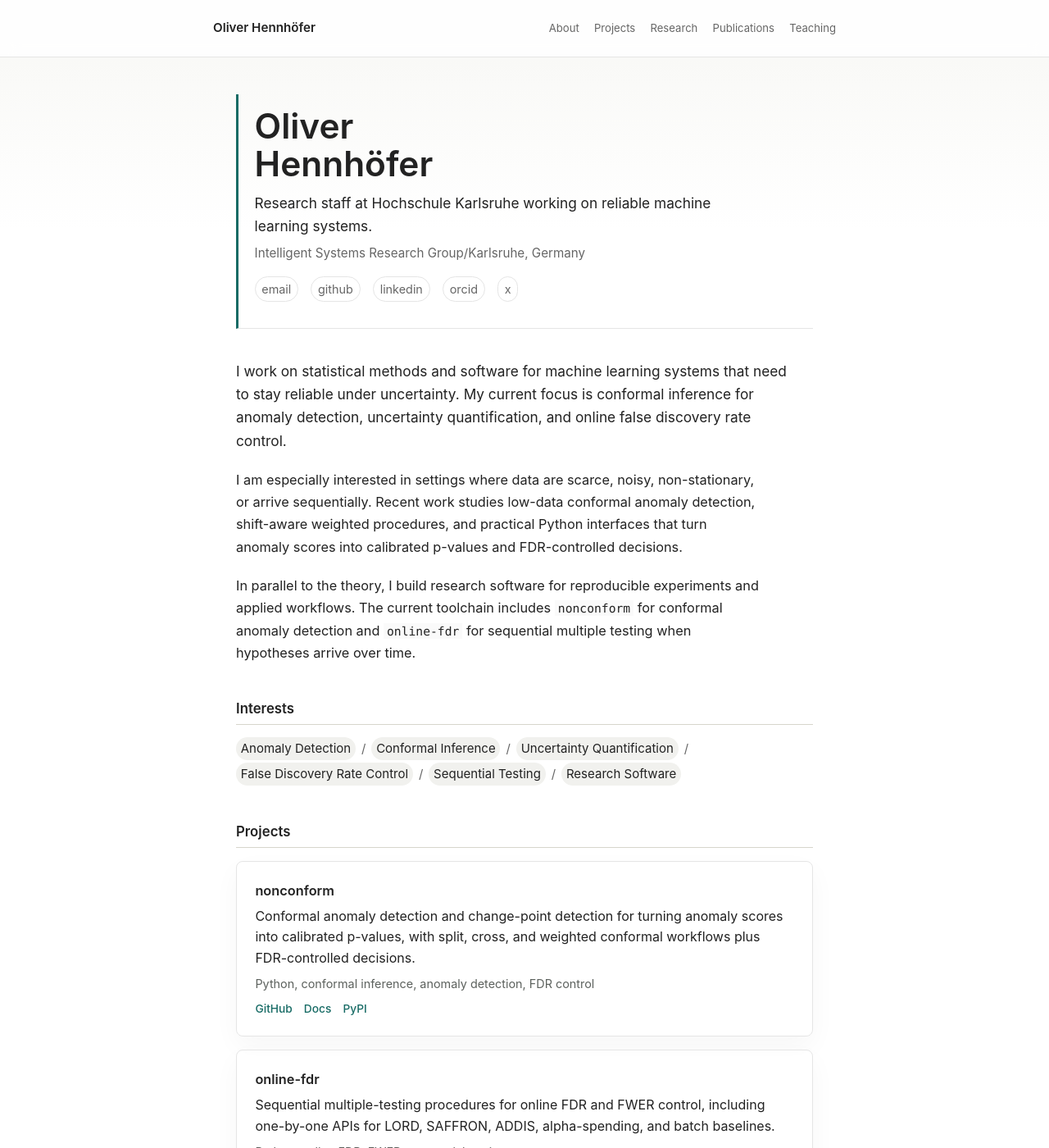
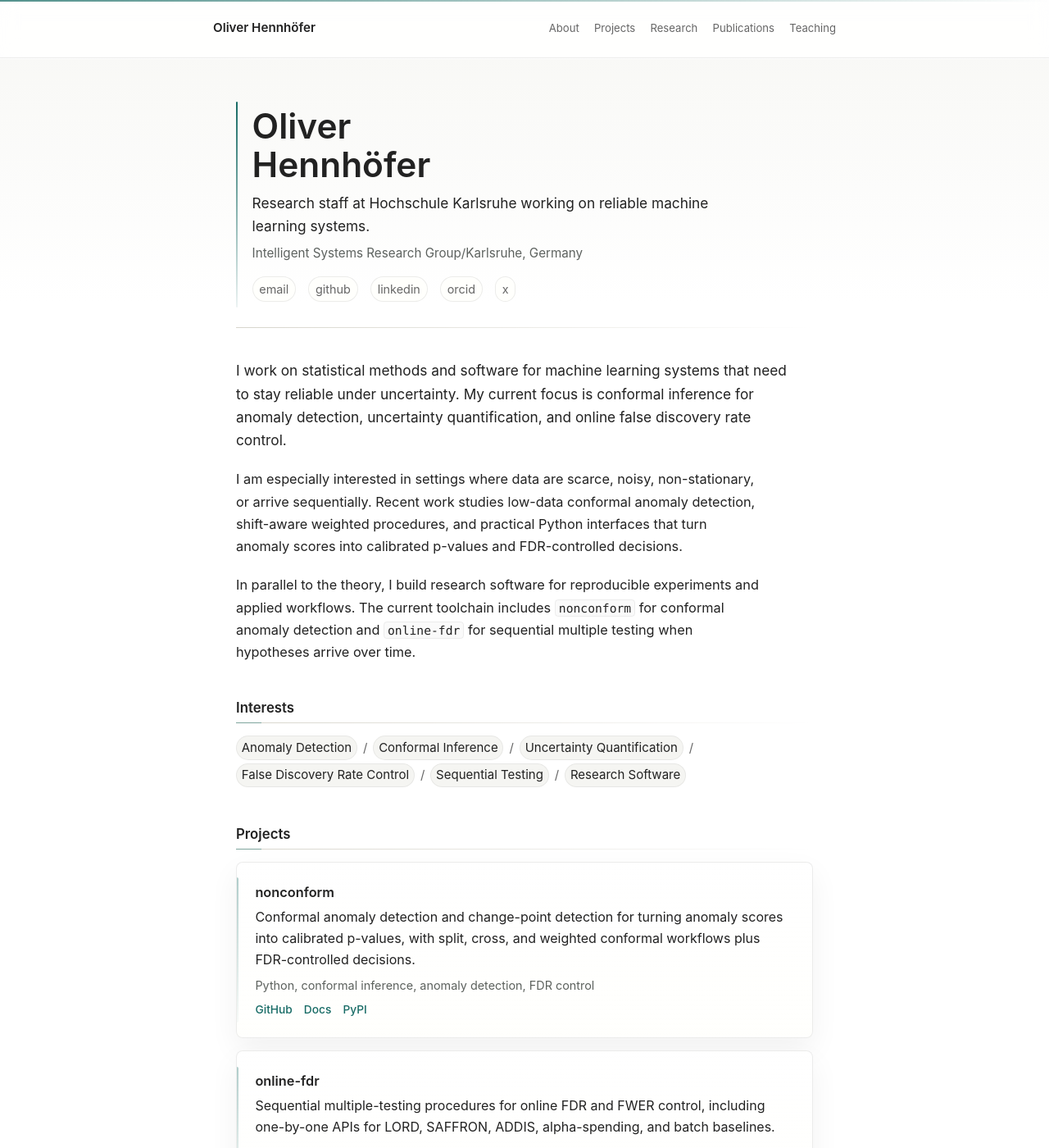
Before and after one commit to OliverHennhoefer/OliverHennhoefer.github.io, a Jekyll site: the page built from index.md, in a window 1280 px wide and 1400 px high. Shown: the whole window at 82% size. Built offline with Jekyll 4.4.1, drawn with Linux system fonts in a browser that asks for light colours.

Commit message:
Update custom-styles.scss

```diff
--- a/_sass/minima/custom-styles.scss
+++ b/_sass/minima/custom-styles.scss
@@ -2,23 +2,74 @@
 
 :root {
   --accent: #176b65;
-  --accent-soft: #e8f3f1;
+  --accent-strong: #0d4f4a;
+  --accent-soft: #e7f2f0;
   --ink-soft: #f7f7f4;
+  --paper-warm: rgba(255, 255, 252, 0.78);
+  --rule-soft: rgba(17, 17, 17, 0.08);
   --rule-strong: #d7d5cc;
+  --shadow-soft: 0 14px 36px rgba(17, 24, 23, 0.055);
+  --shadow-lift: 0 18px 44px rgba(17, 24, 23, 0.08);
 }
 
 body {
   background:
-    linear-gradient(180deg, var(--ink-soft) 0, #ffffff 280px);
+    linear-gradient(180deg, var(--ink-soft) 0, #ffffff 23rem);
+  color-scheme: light;
+  font-variant-numeric: oldstyle-nums;
+}
+
+.site-container {
+  position: relative;
+
+  &::before {
+    content: "";
+    position: fixed;
+    z-index: 20;
+    top: 0;
+    right: 0;
+    left: 0;
+    height: 2px;
+    pointer-events: none;
+    background: linear-gradient(90deg, var(--accent), rgba(23, 107, 101, 0));
+    opacity: 0.74;
+  }
 }
 
 ::selection {
   background: var(--accent-soft);
+  color: $text-color;
+}
+
+a {
+  text-decoration-color: rgba(23, 107, 101, 0.36);
+  text-decoration-thickness: 0.07em;
+
+  &:focus-visible {
+    outline: 2px solid rgba(23, 107, 101, 0.26);
+    outline-offset: 3px;
+    border-radius: 4px;
+  }
 }
 
 .site-header {
-  background: rgba(255, 255, 255, 0.86);
+  position: sticky;
+  z-index: 10;
+  top: 0;
+  border-bottom-color: var(--rule-soft);
+  background: rgba(255, 255, 255, 0.88);
+  -webkit-backdrop-filter: blur(10px);
   backdrop-filter: blur(10px);
+  box-shadow: 0 1px 0 rgba(255, 255, 255, 0.72);
+}
+
+.site-title {
+  transition: color 0.16s ease;
+
+  &:hover,
+  &:focus {
+    color: var(--accent-strong);
+  }
 }
 
 .nav-link,
@@ -29,19 +80,86 @@ body {
   text-underline-offset: 0.18em;
 }
 
+.nav-link {
+  position: relative;
+  padding-bottom: 0.12rem;
+  transition: color 0.16s ease;
+
+  &::after {
+    content: "";
+    position: absolute;
+    right: 0;
+    bottom: -0.16rem;
+    left: 0;
+    height: 1px;
+    background: currentColor;
+    opacity: 0;
+    transform: scaleX(0.25);
+    transform-origin: left;
+    transition:
+      opacity 0.16s ease,
+      transform 0.16s ease;
+  }
+
+  &:hover,
+  &:focus,
+  &.active {
+    color: $text-color;
+    text-decoration: none;
+  }
+
+  &:hover::after,
+  &:focus::after,
+  &.active::after {
+    opacity: 0.42;
+    transform: scaleX(1);
+  }
+}
+
 .hero {
   position: relative;
   padding-top: $spacing-unit * 0.55;
   padding-left: $spacing-unit * 0.7;
-  border-left: 3px solid var(--accent);
+  border-left: 0;
+  border-bottom: 0;
+
+  &::before,
+  &::after {
+    content: "";
+    position: absolute;
+    pointer-events: none;
+  }
+
+  &::before {
+    top: $spacing-unit * 0.28;
+    bottom: $spacing-unit * 0.9;
+    left: 0;
+    width: 2px;
+    border-radius: 999px;
+    background: linear-gradient(180deg, var(--accent), rgba(23, 107, 101, 0.08));
+  }
+
+  &::after {
+    right: 0;
+    bottom: 0;
+    left: 0;
+    height: 1px;
+    background: linear-gradient(90deg, var(--rule-strong), rgba(215, 213, 204, 0));
+  }
 }
 
 .hero-name {
   max-width: 12ch;
+  text-wrap: balance;
 }
 
 .hero-title {
   font-size: 1.08rem;
+  text-wrap: pretty;
+}
+
+.hero-affiliation {
+  color: #5d625f;
 }
 
 .profile-links {
@@ -49,23 +167,49 @@ body {
 
   a {
     padding: 0.18rem 0.48rem;
-    border: 1px solid $border-color-01;
+    border: 1px solid var(--rule-soft);
     border-radius: 999px;
-    background: rgba(255, 255, 255, 0.72);
+    background: var(--paper-warm);
+    box-shadow: 0 1px 0 rgba(255, 255, 255, 0.75) inset;
+    transition:
+      border-color 0.16s ease,
+      background 0.16s ease,
+      color 0.16s ease,
+      transform 0.16s ease;
 
     &:hover,
     &:focus {
       border-color: var(--rule-strong);
       background: var(--accent-soft);
+      color: var(--accent-strong);
       text-decoration: none;
+      transform: translateY(-1px);
     }
   }
 }
 
 section h2,
 .page-content h2 {
+  position: relative;
+  padding-bottom: $spacing-unit * 0.28;
   color: $text-color;
-  border-bottom-color: var(--rule-strong);
+  border-bottom: 0;
+  background-image: linear-gradient(90deg, var(--rule-strong), rgba(215, 213, 204, 0));
+  background-repeat: no-repeat;
+  background-position: 0 100%;
+  background-size: 100% 1px;
+  text-wrap: balance;
+
+  &::before {
+    content: "";
+    position: absolute;
+    bottom: 0;
+    left: 0;
+    width: $spacing-unit * 1.1;
+    height: 1px;
+    background: var(--accent);
+    opacity: 0.46;
+  }
 }
 
 .intro p:first-child {
@@ -76,25 +220,51 @@ section h2,
 .interest-line span:not(.separator) {
   padding: 0.1rem 0.36rem;
   margin-bottom: 0.22rem;
+  border: 1px solid rgba(17, 17, 17, 0.055);
   border-radius: 999px;
-  background: #f1f1ee;
+  background: rgba(241, 241, 238, 0.72);
   color: $text-color;
 }
 
 .project-item,
 .publication-item {
+  position: relative;
+  overflow: hidden;
   padding: $spacing-unit * 0.8;
-  border: 1px solid $border-color-01;
+  border: 1px solid var(--rule-soft);
   border-radius: 8px;
-  background: rgba(255, 255, 255, 0.78);
-  box-shadow: 0 12px 32px rgba(17, 17, 17, 0.035);
+  background:
+    linear-gradient(180deg, rgba(255, 255, 255, 0.92), var(--paper-warm));
+  box-shadow: var(--shadow-soft);
+  transition:
+    border-color 0.16s ease,
+    box-shadow 0.16s ease,
+    transform 0.16s ease;
+
+  &::before {
+    content: "";
+    position: absolute;
+    top: $spacing-unit * 0.65;
+    bottom: $spacing-unit * 0.65;
+    left: 0;
+    width: 2px;
+    border-radius: 0 999px 999px 0;
+    background: linear-gradient(180deg, var(--accent), rgba(23, 107, 101, 0.1));
+    opacity: 0.34;
+  }
+
+  &:hover {
+    border-color: rgba(23, 107, 101, 0.2);
+    box-shadow: var(--shadow-lift);
+    transform: translateY(-1px);
+  }
 
   &:first-child {
     padding-top: $spacing-unit * 0.8;
   }
 
   &:last-child {
-    border-bottom: 1px solid $border-color-01;
+    border-bottom: 1px solid var(--rule-soft);
     padding-bottom: $spacing-unit * 0.8;
   }
 }
@@ -107,6 +277,7 @@ section h2,
 .project-title,
 .publication-title {
   font-size: 1.02rem;
+  text-wrap: pretty;
 }
 
 .project-meta,
@@ -117,15 +288,48 @@ section h2,
   color: #5c615d;
 }
 
+.publication-year {
+  font-variant-numeric: lining-nums;
+}
+
 .project-links a,
 .publication-links a {
   color: var(--accent);
   font-weight: 500;
+  transition: color 0.16s ease;
+
+  &:hover,
+  &:focus {
+    color: var(--accent-strong);
+  }
 }
 
 .post-item {
   padding: $spacing-unit * 0.25 0;
-  border-bottom: 1px solid $border-color-01;
+  border-bottom: 1px solid var(--rule-soft);
+}
+
+.page-content {
+  p,
+  li {
+    text-wrap: pretty;
+  }
+}
+
+code {
+  border: 1px solid rgba(17, 17, 17, 0.055);
+  border-radius: 4px;
+}
+
+pre {
+  border-color: var(--rule-soft);
+  border-radius: 8px;
+  background: #fbfbf8;
+  box-shadow: 0 1px 0 rgba(255, 255, 255, 0.9) inset;
+
+  > code {
+    border: 0;
+  }
 }
 
 .page-content a,
@@ -151,3 +355,19 @@ section h2,
     }
   }
 }
+
+@media (prefers-reduced-motion: reduce) {
+  .nav-link::after,
+  .profile-links a,
+  .project-item,
+  .publication-item {
+    transition: none;
+  }
+
+  .profile-links a:hover,
+  .profile-links a:focus,
+  .project-item:hover,
+  .publication-item:hover {
+    transform: none;
+  }
+}
```
